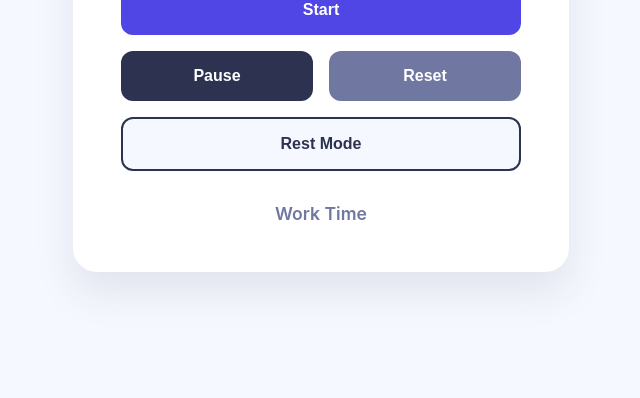
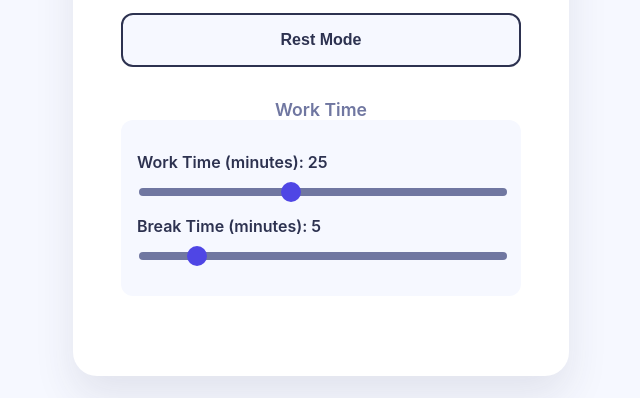
Before and after one commit to jaydrage/BYOA-Pomodoro, a plain HTML site: page index.html in a window 1280 px wide. Shown: the part 402-800 px from the top of the page, without its empty margins (319-959 px from the left). Drawn offline with Linux system fonts and the light colour scheme.

Commit message:
added sliders

```diff
--- a/index.html
+++ b/index.html
@@ -21,6 +21,16 @@
         <div class="status">
             <p id="currentStatus">Work Time</p>
         </div>
+        <div class="settings">
+            <div class="slider-container">
+                <label for="workSlider">Work Time (minutes): <span id="workValue">25</span></label>
+                <input type="range" id="workSlider" min="1" max="60" value="25">
+            </div>
+            <div class="slider-container">
+                <label for="breakSlider">Break Time (minutes): <span id="breakValue">5</span></label>
+                <input type="range" id="breakSlider" min="1" max="30" value="5">
+            </div>
+        </div>
     </div>
     <audio id="timerSound">
         <source src="notification.mp3" type="audio/mpeg">
--- a/script.js
+++ b/script.js
@@ -13,6 +13,10 @@ const pauseButton = document.getElementById('pause');
 const resetButton = document.getElementById('reset');
 const statusText = document.getElementById('currentStatus');
 const toggleButton = document.getElementById('toggle');
+const workSlider = document.getElementById('workSlider');
+const breakSlider = document.getElementById('breakSlider');
+const workValue = document.getElementById('workValue');
+const breakValue = document.getElementById('breakValue');
 
 function updateDisplay(timeInSeconds) {
     const minutes = Math.floor(timeInSeconds / 60);
@@ -94,3 +98,19 @@ startButton.addEventListener('click', startTimer);
 pauseButton.addEventListener('click', pauseTimer);
 resetButton.addEventListener('click', resetTimer);
 toggleButton.addEventListener('click', toggleMode);
+workSlider.addEventListener('input', function() {
+    workValue.textContent = this.value;
+    workTime = this.value * 60;
+    if (isWorkTime) {
+        timeLeft = workTime;
+        updateDisplay(timeLeft);
+    }
+});
+breakSlider.addEventListener('input', function() {
+    breakValue.textContent = this.value;
+    breakTime = this.value * 60;
+    if (!isWorkTime) {
+        timeLeft = breakTime;
+        updateDisplay(timeLeft);
+    }
+});
--- a/styles.css
+++ b/styles.css
@@ -117,3 +117,41 @@ button:disabled {
   color: var(--accent);
   margin: 0;
 }
+
+.settings {
+    margin-bottom: 2rem;
+    padding: 1rem;
+    background-color: var(--background);
+    border-radius: 12px;
+}
+
+.slider-container {
+    margin: 1rem 0;
+    text-align: left;
+}
+
+.slider-container label {
+    display: block;
+    margin-bottom: 0.5rem;
+    font-weight: 600;
+    color: var(--secondary);
+}
+
+input[type="range"] {
+    width: 100%;
+    height: 8px;
+    border-radius: 4px;
+    background: var(--accent);
+    outline: none;
+    -webkit-appearance: none;
+}
+
+input[type="range"]::-webkit-slider-thumb {
+    -webkit-appearance: none;
+    width: 20px;
+    height: 20px;
+    border-radius: 50%;
+    background: var(--primary);
+    cursor: pointer;
+    border: none;
+}
```
